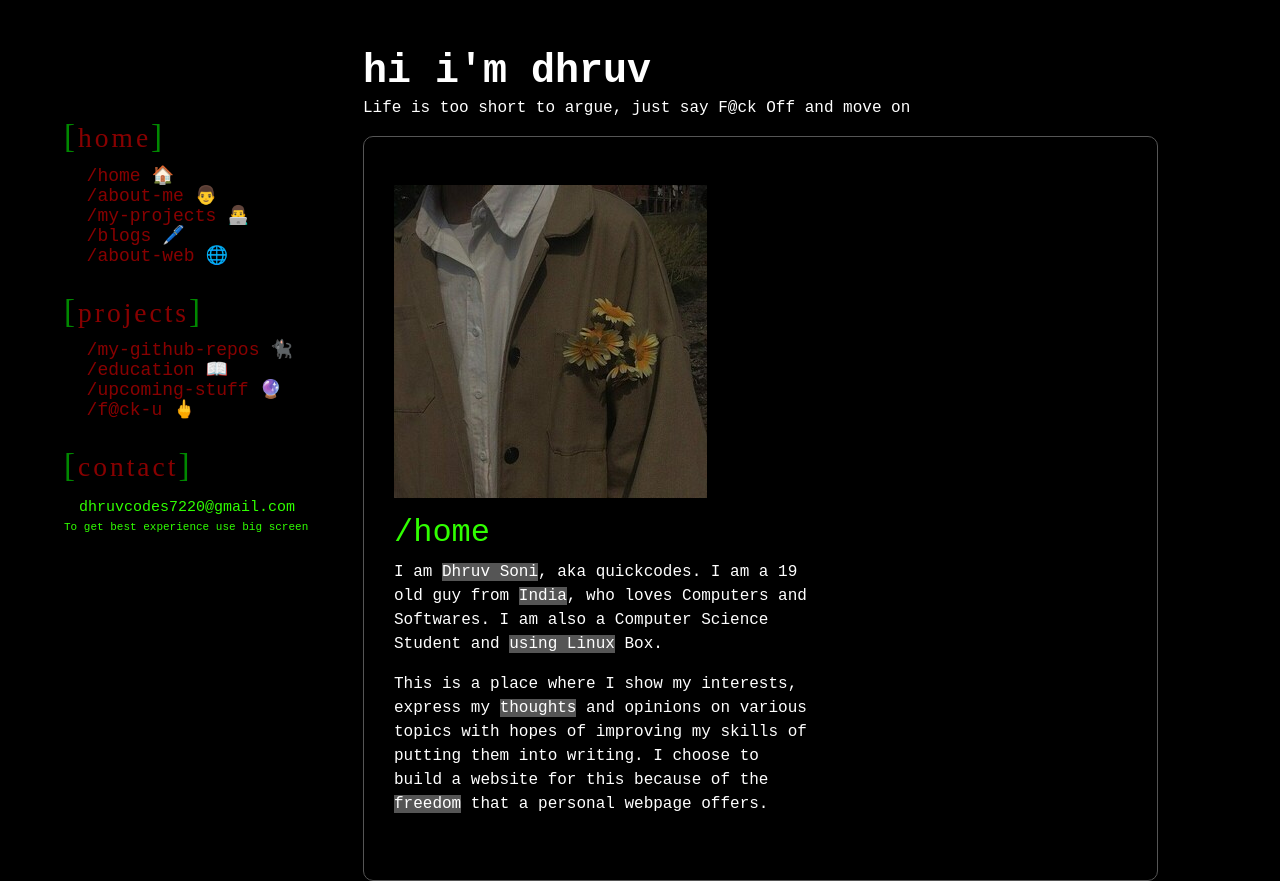
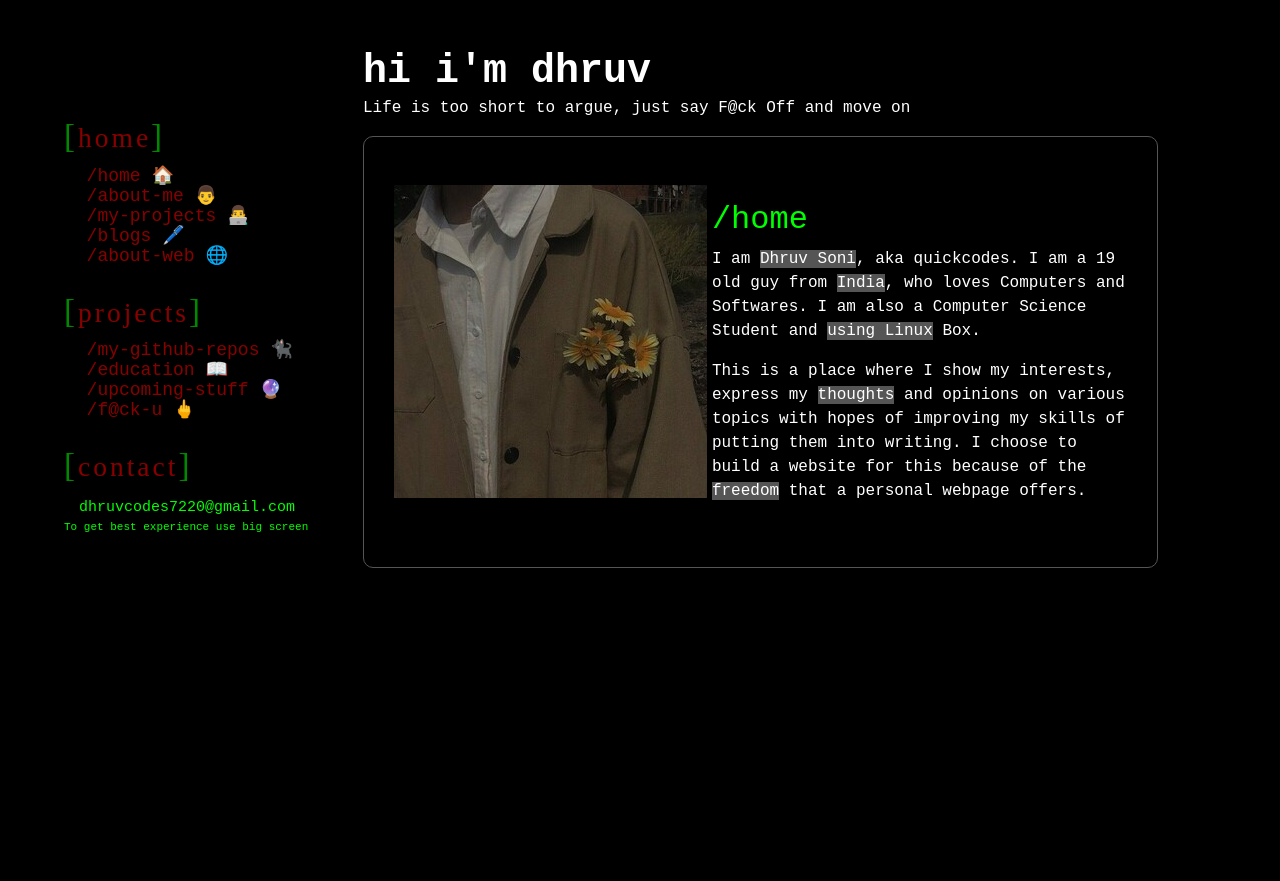
Before and after one commit to quickcodes/web, a React (Create React App) app: page /#/web in a window 1280 px wide. Before the commit this address led to /#/web. After the commit the page ends 800 px from the top, so only its background shows below. Built offline with nearby package versions, Linux system fonts and the light colour scheme.

Commit message:
bug fixes

```diff
--- a/src/components/Home/AboutMe.js
+++ b/src/components/Home/AboutMe.js
@@ -56,7 +56,7 @@ export default function AboutMe() {
                     >
                       {/* Text area  */}
 
-                      <h2 className="start green coding-font style-h2">
+                      <h2 className="text-green coding-font style-h2">
                         What more do you wanna know about me?
                       </h2>
                       <p
@@ -85,7 +85,7 @@ export default function AboutMe() {
                 </div>
 
 
-                <p className="text-white  coding-font mt-2"
+                <p className="text-green  coding-font mt-2"
                         style={{ fontSize: "medium" }}>
                   What defines me is that i like to live a minimal life. where
                   no continous blotted &amp; shity notifications are comming to
--- a/src/components/Home/AboutWeb.js
+++ b/src/components/Home/AboutWeb.js
@@ -56,7 +56,7 @@ export default function AboutWeb() {
                     >
                       {/* Text area  */}
 
-                      <h2 className="start green coding-font style-h2">
+                      <h2 className="text-green coding-font style-h2">
                         /about-web
                       </h2>
                       <p
@@ -102,7 +102,7 @@ export default function AboutWeb() {
                   intractive, fast, and just provide you a recipe. You will
                   definately gonna choose the second one. right?
                 </p>
-                <h2 className="coding-font">
+                <h2 className="coding-font text-green">
                   Still think it is ugly? <a href="#/bad-words">click Here</a>
                 </h2>
               </div>
--- a/src/components/Home/Blogs.js
+++ b/src/components/Home/Blogs.js
@@ -56,7 +56,7 @@ export default function Blogs() {
                       >
                         {/* Text area  */}
 
-                        <h2 className="start green coding-font style-h2">
+                        <h2 className="text-green coding-font style-h2">
                             /blogs
                         </h2>
                         <p
--- a/src/components/Home/Home.js
+++ b/src/components/Home/Home.js
@@ -44,7 +44,7 @@ export default function Home() {
                 <div className="container">
                   <div className="row">
                     <div
-                      className="col-5 mr-2"
+                      className="col-5"
                       style={{ minWidth: "300px" }}
                     >
                       {/* add image here  */}
@@ -55,7 +55,7 @@ export default function Home() {
                       style={{ minWidth: "300px" }}
                     >
                       {/* Text area  */}
-                      <h2 className="start green coding-font style-h2">
+                      <h2 className="text-green coding-font style-h2">
                         /home
                       </h2>
                       <p
--- a/src/components/Home/MyProjects.js
+++ b/src/components/Home/MyProjects.js
@@ -56,7 +56,7 @@ export default function MyProjects() {
                       >
                         {/* Text area  */}
 
-                        <h2 className="start green coding-font style-h2">
+                        <h2 className="text-green coding-font style-h2">
                           /my-projects
                         </h2>
                         <p
--- a/src/components/utils/Header.js
+++ b/src/components/utils/Header.js
@@ -54,8 +54,8 @@ export default function Header(){
           <b>[</b>contact<b>]</b>
         </div>
 
-        <div className="main-text">dhruvcodes7220@gmail.com</div>
-        <p>To get best experience use big screen</p>
+        <div className="main-text text-green">dhruvcodes7220@gmail.com</div>
+        <p className="text-green">To get best experience use big screen</p>
       </div>
 
     );
--- a/src/style.css
+++ b/src/style.css
@@ -1,7 +1,8 @@
 body {
   font-family: Tahoma;
   font-size: 11px;
-  color: #30ff00;
+  /* color: #30ff00; */
+  color: white;
   background-color: #000000;
   margin: 0px;
   padding: 0px;
@@ -95,3 +96,6 @@ a:hover{
   border: 1px solid #555;
   border-radius: 10px;
 }
+.text-green{
+  color: #00ff00;
+}
```
